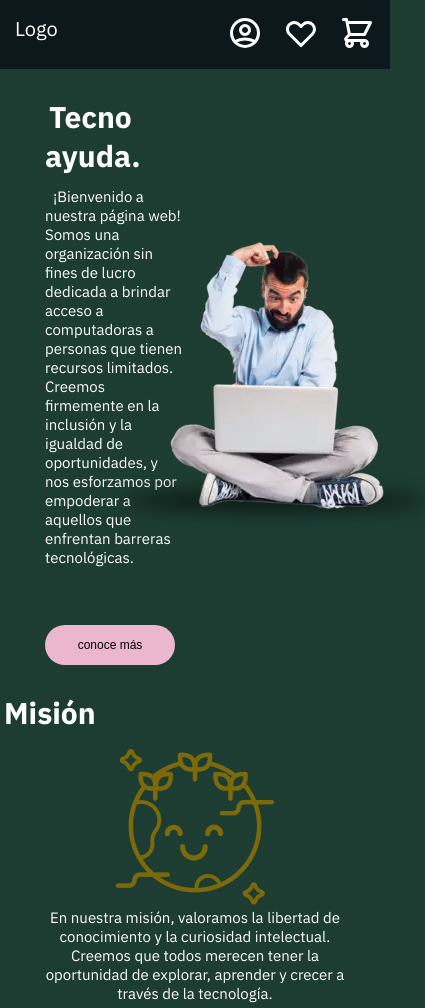
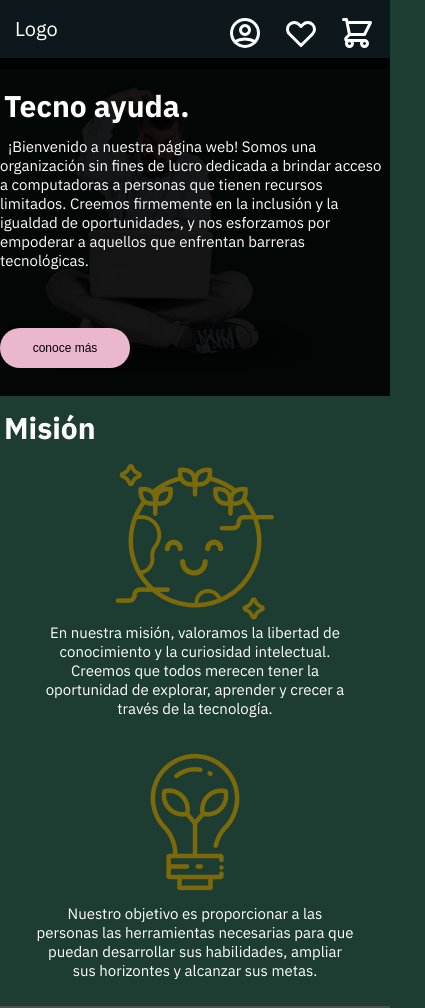
Before and after one commit to doorme777/landig-page, a plain HTML site: page index.html in a window 390 px wide. Shown: the top 1008 px of the page, 425 px wide, since content can reach past the window. Drawn offline with Linux system fonts and the light colour scheme; grey boxes are pictures that could not be loaded.

Commit message:
se mejoro la vista movil. Del articule de introduccion.

```diff
--- a/sass/main.scss
+++ b/sass/main.scss
@@ -112,12 +112,15 @@ nav {
 main {
 
   .introduccion {
-      display: grid;
-      grid-template-columns: repeat(2, minmax(120px,50%));
+    @include displayflex(row, nowrap, space-between, center);
+    align-items: center;
       gap: 20px;
       padding: 0 45px 0 45px;
       margin: 28px 0;
 
+      .info {
+        position: relative;
+        z-index: 2;
         p {
           text-indent: 8px;
         }
@@ -131,9 +134,13 @@ main {
             border-radius: 24px;
             margin-top: 56px;
         }
+      }
+
+
 
       figure {
-          place-self: center;
+        position: relative;
+        z-index: 1;
 
               img {
                   position: relative;
@@ -318,9 +325,6 @@ main {
 
 }
 
-
-
-
 footer {
     position: relative;
     bottom: 0;
@@ -343,3 +347,19 @@ footer {
       }
     }
 }
+
+@media (max-width: 910px) {
+
+  main {
+    .introduccion {
+      margin: 0;
+      padding: 0;
+      .info {
+        background-color: rgba($color: #000000, $alpha: .9);
+        position: absolute;
+        padding: 28px 0;
+      }
+    }
+  }
+
+}
```
Also changed, not shown: css/main.css. Lines whose indentation alone changed are shown as unchanged.
